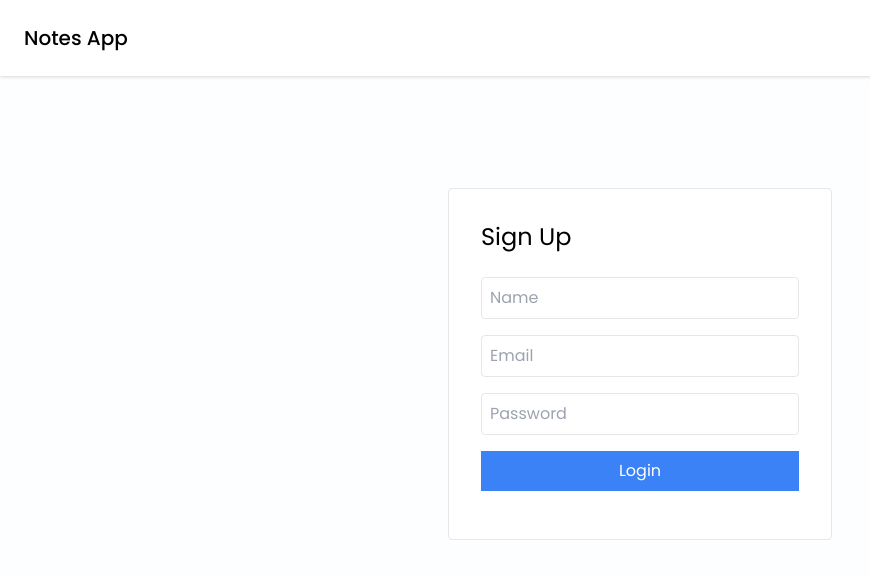
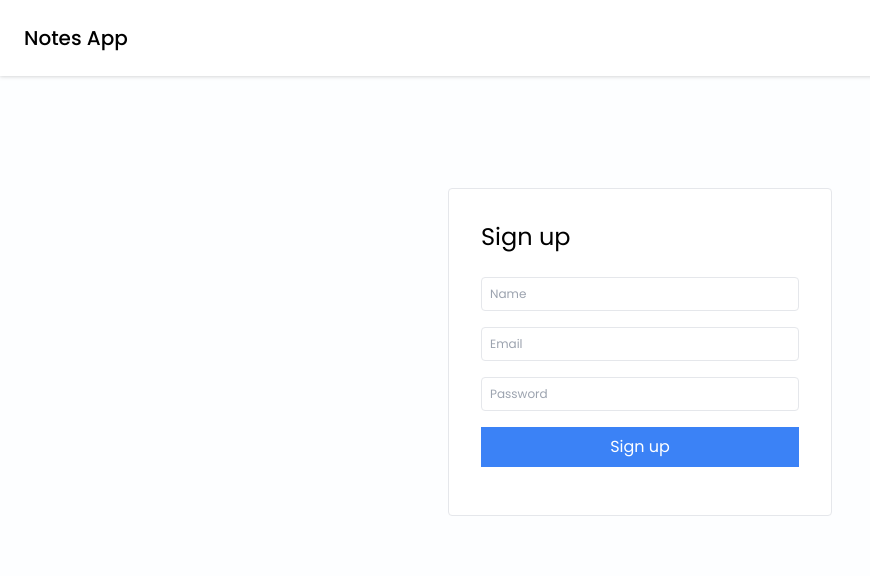
Before and after one commit to Jahazel/notes-app, a React (Vite) app in the folder frontend/notes-app/: page /signup in a window 1280 px wide. Shown: the top 576 px of the page, without its empty margins (0-870 px from the left). Built offline with nearby package versions, Linux system fonts and the light colour scheme.

Commit message:
update login/signup page

```diff
--- a/frontend/notes-app/src/App.jsx
+++ b/frontend/notes-app/src/App.jsx
@@ -7,9 +7,10 @@ import Signup from "./pages/Signup";
 const App = () => {
   return (
     <Routes>
-      <Route path="/dashboard" element={<Home />} />
+      <Route path="/" element={<Login />} />
       <Route path="/login" element={<Login />} />
       <Route path="/signup" element={<Signup />} />
+      <Route path="/dashboard" element={<Home />} />
     </Routes>
   );
 };
--- a/frontend/notes-app/src/pages/Login.jsx
+++ b/frontend/notes-app/src/pages/Login.jsx
@@ -3,22 +3,34 @@ import { Link } from "react-router-dom";
 import Nav from "../components/Nav";
 
 const Login = () => {
+  const [email, setEmail] = React.useState("");
+  const [password, setPassword] = React.useState("");
+
+  const handleSubmit = async (e) => {
+    e.preventDefault();
+    console.log(email, password);
+  };
+
   return (
     <>
       <Nav />
       <div className="flex items-center justify-center mt-28">
         <div className="w-96 border rounded bg-white px-8 py-8">
-          <form onSubmit={() => {}} className="flex flex-col">
+          <form onSubmit={handleSubmit} className="flex flex-col">
             <h2 className="text-2xl mb-6">Login</h2>
             <input
               type="email"
               placeholder="Email"
-              className="p-2 mb-4 border rounded outline-none"
+              className="p-2 mb-4 border rounded outline-none text-xs"
+              onChange={(e) => setEmail(e.target.value)}
+              value={email}
             />
             <input
               type="password"
               placeholder="Password"
-              className="p-2 mb-4 border rounded outline-none"
+              className="p-2 mb-4 border rounded outline-none text-xs"
+              onChange={(e) => setPassword(e.target.value)}
+              value={password}
             />
             <button type="submit" className="p-2 mb-4 bg-blue-500 text-white">
               Login
--- a/frontend/notes-app/src/pages/Signup.jsx
+++ b/frontend/notes-app/src/pages/Signup.jsx
@@ -1,32 +1,47 @@
 import React from "react";
-import { Link } from "react-router-dom";
 import Nav from "../components/Nav";
 
 export const Signup = () => {
+  const [name, setName] = React.useState("");
+  const [email, setEmail] = React.useState("");
+  const [password, setPassword] = React.useState("");
+
+  const handleSubmit = async (e) => {
+    e.preventDefault();
+
+    console.log(email, password);
+  };
+
   return (
     <>
       <Nav />
       <div className="flex items-center justify-center mt-28">
         <div className="w-96 border rounded bg-white px-8 py-8">
-          <form onSubmit={() => {}} className="flex flex-col">
-            <h2 className="text-2xl mb-6">Sign Up</h2>
+          <form onSubmit={handleSubmit} className="flex flex-col">
+            <h2 className="text-2xl mb-6">Sign up</h2>
             <input
               type="name"
               placeholder="Name"
-              className="p-2 mb-4 border rounded outline-none"
+              className="p-2 mb-4 border rounded outline-none text-xs"
+              onChange={(e) => setName(e.target.value)}
+              value={name}
             />
             <input
               type="email"
               placeholder="Email"
-              className="p-2 mb-4 border rounded outline-none"
+              className="p-2 mb-4 border rounded outline-none text-xs"
+              onChange={(e) => setEmail(e.target.value)}
+              value={email}
             />
             <input
               type="password"
               placeholder="Password"
-              className="p-2 mb-4 border rounded outline-none"
+              className="p-2 mb-4 border rounded outline-none text-xs"
+              onChange={(e) => setPassword(e.target.value)}
+              value={password}
             />
             <button type="submit" className="p-2 mb-4 bg-blue-500 text-white">
-              Login
+              Sign up
             </button>
           </form>
         </div>
```
